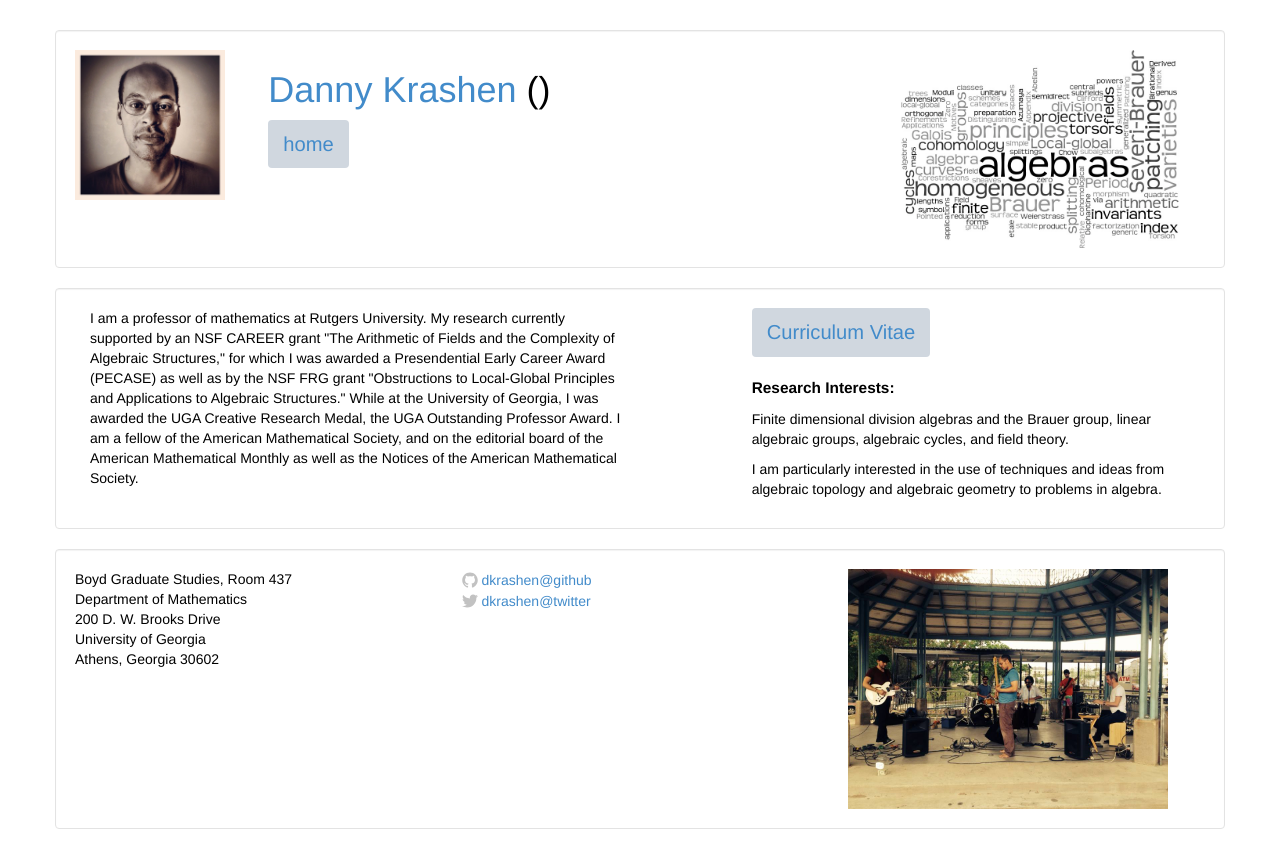
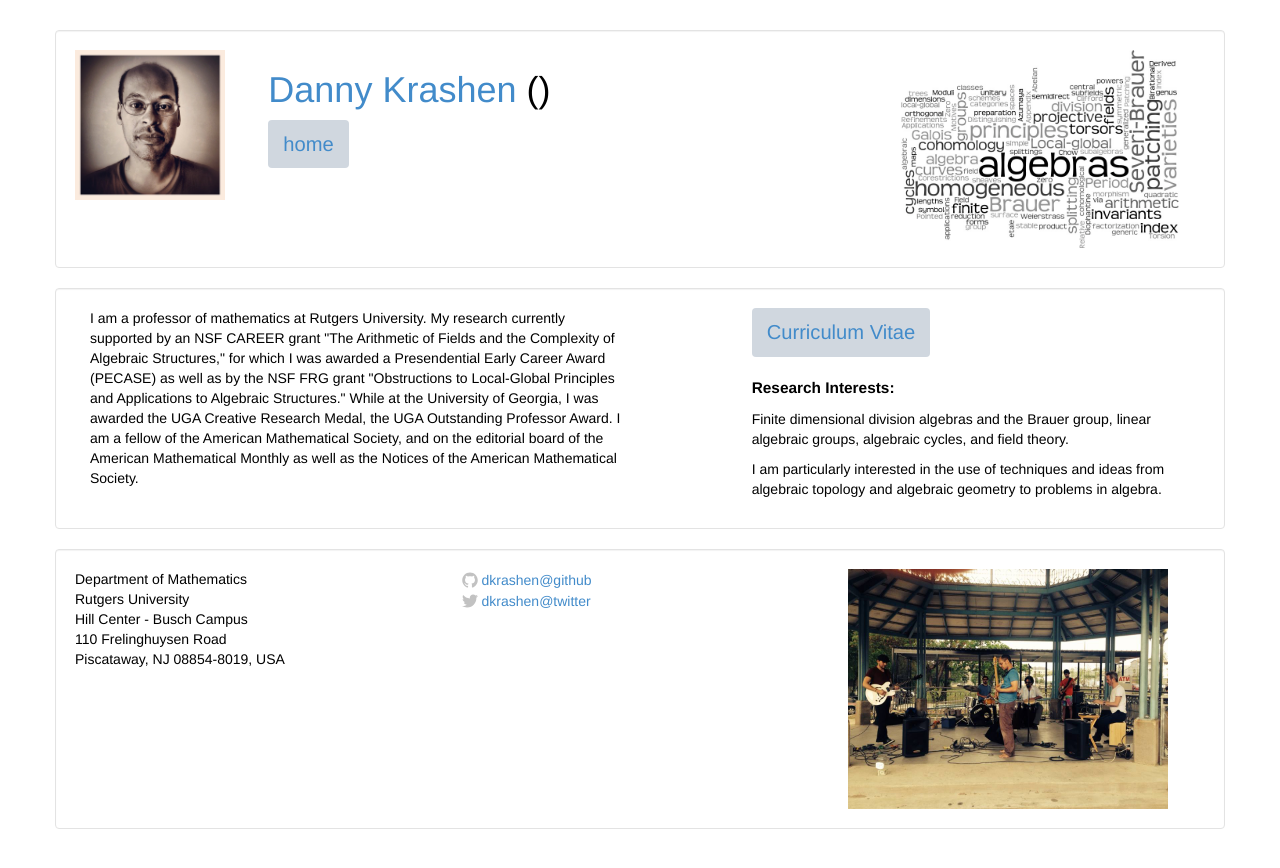
Before and after one commit to dkrashen/dkrashen.github.io, a Jekyll site: the page built from about.html, in a window 1280 px wide. Shown: the top 868 px of the page. Built offline with Jekyll 4.4.1, drawn with Linux system fonts in a browser that asks for light colours.

Commit message:
update and compartmentalize address

```diff
--- a/_includes/actionfoot.html
+++ b/_includes/actionfoot.html
@@ -1,11 +1,7 @@
 <div class="row footer-row">
 
 	<div class="col-md-4">
-		Boyd Graduate Studies, Room 437 <br />
-		Department of Mathematics <br />
-		200 D. W. Brooks Drive <br />
-		University of Georgia <br />
-		Athens, Georgia 30602 <br />
+    {% include address.html %}
 	</div>
 
 	<div class="col-md-4 noborder">
--- /dev/null
+++ b/_includes/address.html
@@ -0,0 +1,5 @@
+Department of Mathematics <br />
+Rutgers University <br />
+Hill Center - Busch Campus <br />
+110 Frelinghuysen Road <br />
+Piscataway, NJ 08854-8019, USA <br />
```
